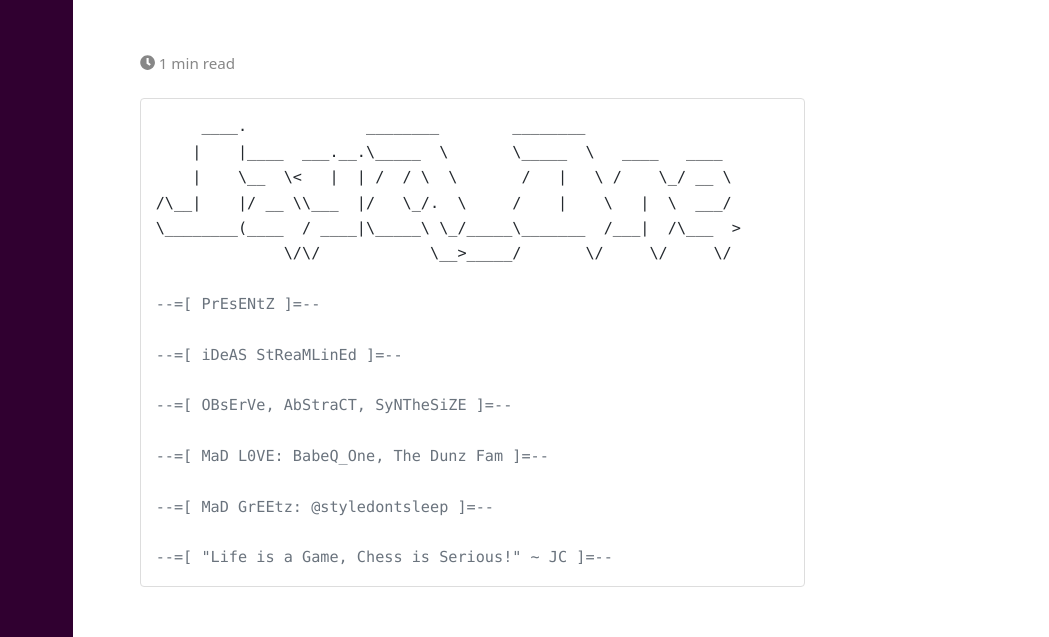
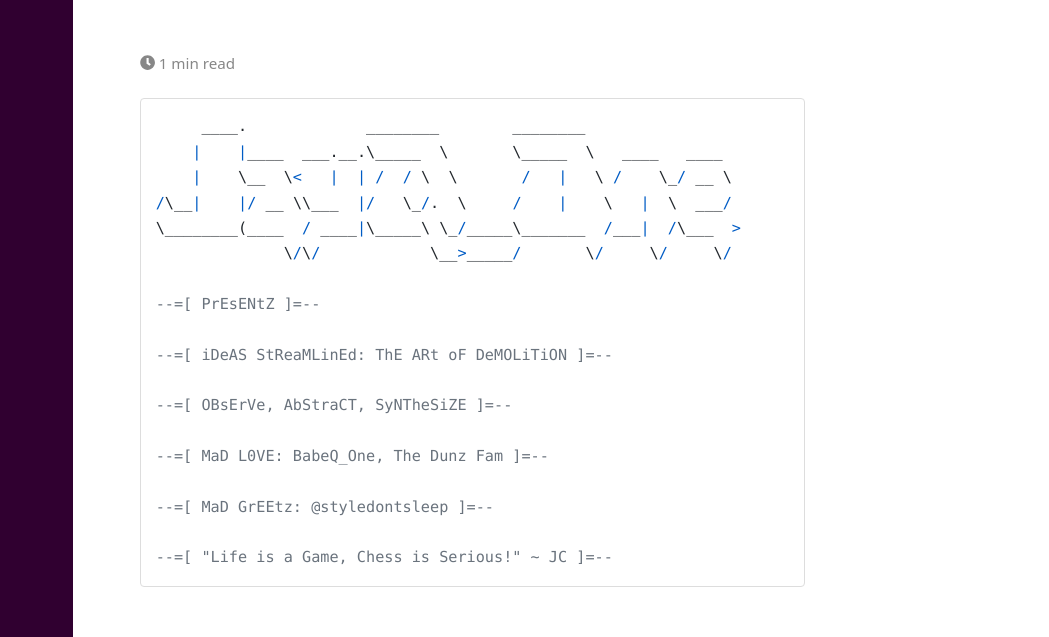
Before and after one commit to JudeQuintana/judequintana.github.io, a plain HTML site: page about/index.html in a window 1280 px wide. Shown: the part 126-763 px from the top of the page, 231-1280 px from the left. Drawn offline with nearby package versions, Linux system fonts and the light colour scheme.

Commit message:
the art of demolition

```diff
--- a/about/index.html
+++ b/about/index.html
@@ -22,10 +22,10 @@
 
 <meta name="twitter:card" content="summary"/>
 <meta name="twitter:title" content="About"/>
-<meta name="twitter:description" content="____. ________ ________ | |____ ___.__.\_____ \ \_____ \ ____ ____ | \__ \&lt; | | / / \ \ / | \ / \_/ __ \ /\__| |/ __ \\___ |/ \_/. \ / | \ | \ ___/ \________(____ / ____|\_____\ \_/_____\_______ /___| /\___ &gt; \/\/ \__&gt;_____/ \/ \/ \/ --=[ PrEsENtZ ]=-- --=[ iDeAS StReaMLinEd ]=-- --=[ OBsErVe, AbStraCT, SyNTheSiZE ]=-- --=[ MaD L0VE: BabeQ_One, The Dunz Fam ]=-- --=[ MaD GrEEtz: @styledontsleep ]=-- --=[ &quot;Life is a Game, Chess is Serious!"/>
+<meta name="twitter:description" content="____. ________ ________ | |____ ___.__.\_____ \ \_____ \ ____ ____ | \__ \&lt; | | / / \ \ / | \ / \_/ __ \ /\__| |/ __ \\___ |/ \_/. \ / | \ | \ ___/ \________(____ / ____|\_____\ \_/_____\_______ /___| /\___ &gt; \/\/ \__&gt;_____/ \/ \/ \/ --=[ PrEsENtZ ]=-- --=[ iDeAS StReaMLinEd: ThE ARt oF DeMOLiTiON ]=-- --=[ OBsErVe, AbStraCT, SyNTheSiZE ]=-- --=[ MaD L0VE: BabeQ_One, The Dunz Fam ]=-- --=[ MaD GrEEtz: @styledontsleep ]=-- --=[ &quot;Life is a Game, Chess is Serious!"/>
 
 <meta property="og:title" content="About" />
-<meta property="og:description" content="____. ________ ________ | |____ ___.__.\_____ \ \_____ \ ____ ____ | \__ \&lt; | | / / \ \ / | \ / \_/ __ \ /\__| |/ __ \\___ |/ \_/. \ / | \ | \ ___/ \________(____ / ____|\_____\ \_/_____\_______ /___| /\___ &gt; \/\/ \__&gt;_____/ \/ \/ \/ --=[ PrEsENtZ ]=-- --=[ iDeAS StReaMLinEd ]=-- --=[ OBsErVe, AbStraCT, SyNTheSiZE ]=-- --=[ MaD L0VE: BabeQ_One, The Dunz Fam ]=-- --=[ MaD GrEEtz: @styledontsleep ]=-- --=[ &quot;Life is a Game, Chess is Serious!" />
+<meta property="og:description" content="____. ________ ________ | |____ ___.__.\_____ \ \_____ \ ____ ____ | \__ \&lt; | | / / \ \ / | \ / \_/ __ \ /\__| |/ __ \\___ |/ \_/. \ / | \ | \ ___/ \________(____ / ____|\_____\ \_/_____\_______ /___| /\___ &gt; \/\/ \__&gt;_____/ \/ \/ \/ --=[ PrEsENtZ ]=-- --=[ iDeAS StReaMLinEd: ThE ARt oF DeMOLiTiON ]=-- --=[ OBsErVe, AbStraCT, SyNTheSiZE ]=-- --=[ MaD L0VE: BabeQ_One, The Dunz Fam ]=-- --=[ MaD GrEEtz: @styledontsleep ]=-- --=[ &quot;Life is a Game, Chess is Serious!" />
 <meta property="og:type" content="article" />
 <meta property="og:url" content="https://jq1.io/about/" />
 <meta property="og:site_name" content="Demolition Man" />
@@ -191,7 +191,7 @@ Built with <a href="https://gohugo.io">Hugo</a>
 
 --=[ PrEsENtZ ]=--
 
---=[ iDeAS StReaMLinEd ]=--
+--=[ iDeAS StReaMLinEd: ThE ARt oF DeMOLiTiON ]=--
 
 --=[ OBsErVe, AbStraCT, SyNTheSiZE ]=--
 
--- a/index.xml
+++ b/index.xml
@@ -66,7 +66,7 @@ Here is the related VPC network diagram for visual reference. Preface I was plan
       <pubDate>Mon, 01 Jan 0001 00:00:00 +0000</pubDate>
 
       <guid>https://jq1.io/about/</guid>
-      <description>____. ________ ________ | |____ ___.__.\_____ \ \_____ \ ____ ____ | \__ \&amp;lt; | | / / \ \ / | \ / \_/ __ \ /\__| |/ __ \\___ |/ \_/. \ / | \ | \ ___/ \________(____ / ____|\_____\ \_/_____\_______ /___| /\___ &amp;gt; \/\/ \__&amp;gt;_____/ \/ \/ \/ --=[ PrEsENtZ ]=-- --=[ iDeAS StReaMLinEd ]=-- --=[ OBsErVe, AbStraCT, SyNTheSiZE ]=-- --=[ MaD L0VE: BabeQ_One, The Dunz Fam ]=-- --=[ MaD GrEEtz: @styledontsleep ]=-- --=[ &amp;quot;Life is a Game, Chess is Serious!</description>
+      <description>____. ________ ________ | |____ ___.__.\_____ \ \_____ \ ____ ____ | \__ \&amp;lt; | | / / \ \ / | \ / \_/ __ \ /\__| |/ __ \\___ |/ \_/. \ / | \ | \ ___/ \________(____ / ____|\_____\ \_/_____\_______ /___| /\___ &amp;gt; \/\/ \__&amp;gt;_____/ \/ \/ \/ --=[ PrEsENtZ ]=-- --=[ iDeAS StReaMLinEd: ThE ARt oF DeMOLiTiON ]=-- --=[ OBsErVe, AbStraCT, SyNTheSiZE ]=-- --=[ MaD L0VE: BabeQ_One, The Dunz Fam ]=-- --=[ MaD GrEEtz: @styledontsleep ]=-- --=[ &amp;quot;Life is a Game, Chess is Serious!</description>
     </item>
 
   </channel>
```
